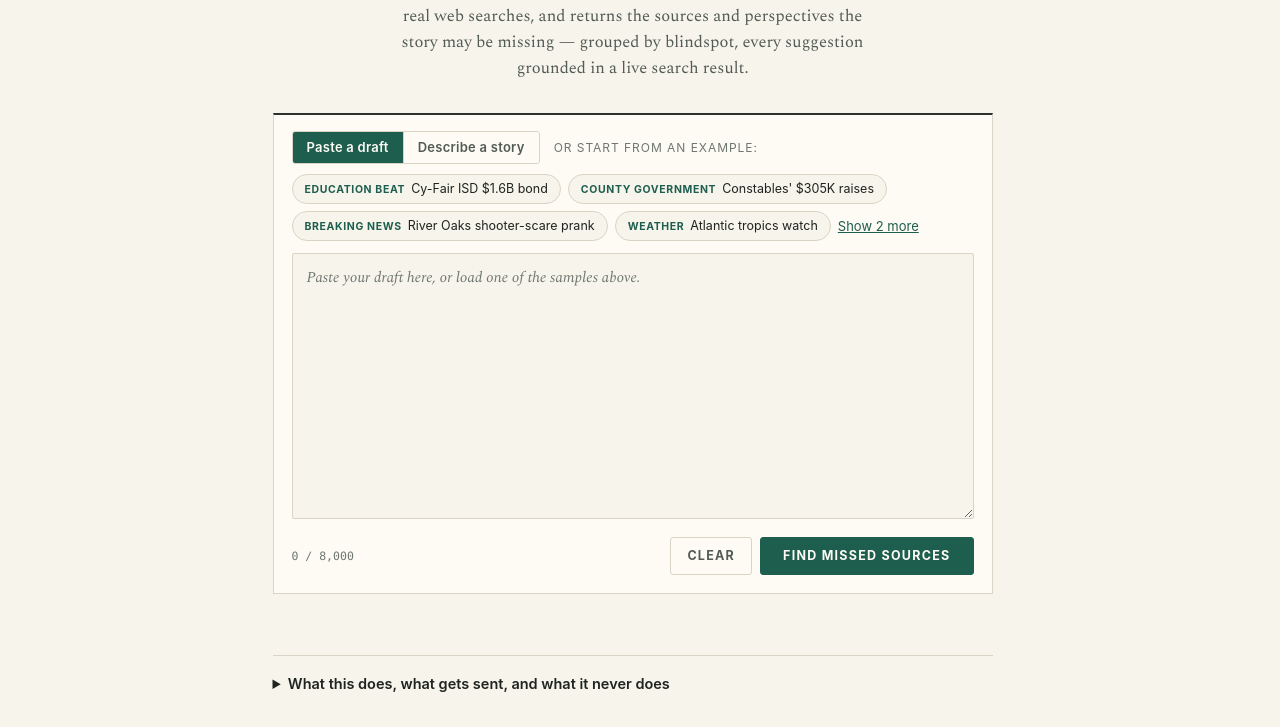
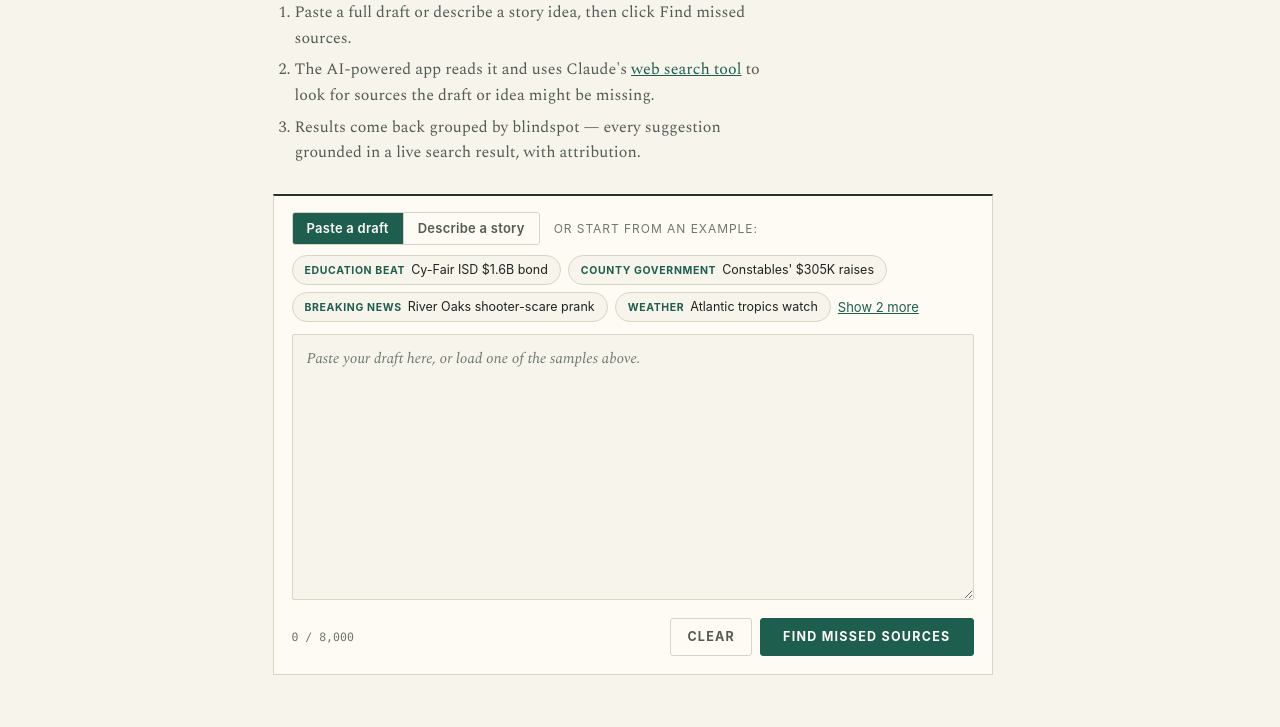
Before and after one commit to tbrown034/source-finder, a website built with Vite: page index.html in a window 1280 px wide. Shown: the part 157-884 px from the top of the page. Built offline with nearby package versions, Linux system fonts and the light colour scheme.

Commit message:
Byline, numbered how-it-works with web-search-tool link, left-aligned brief, disclosure open by default

```diff
--- a/index.html
+++ b/index.html
@@ -16,12 +16,17 @@
   <main class="wrap">
     <section class="brief" aria-labelledby="briefH">
       <h1 id="briefH" class="headline">Who is your story missing?</h1>
-      <p class="dek">
-        Paste a draft or describe a story idea. The desk reads it, runs real
-        web searches, and returns the sources and perspectives the story may
-        be missing — grouped by blindspot, every suggestion grounded in a
-        live search result.
-      </p>
+      <p class="byline">By Trevor Brown</p>
+      <ol class="how">
+        <li>Paste a full draft or describe a story idea, then click
+        Find missed sources.</li>
+        <li>The AI-powered app reads it and uses Claude's
+        <a href="https://platform.claude.com/docs/en/agents-and-tools/tool-use/web-search-tool"
+          rel="noopener" target="_blank">web search tool</a> to look for
+        sources the draft or idea might be missing.</li>
+        <li>Results come back grouped by blindspot — every suggestion
+        grounded in a live search result, with attribution.</li>
+      </ol>
     </section>
 
     <section class="desk" aria-labelledby="inputH">
@@ -61,7 +66,7 @@
       <div id="results"></div>
     </section>
 
-    <details class="disclosure">
+    <details class="disclosure" open>
       <summary>What this does, what gets sent, and what it never does</summary>
       <div class="disclosure-body">
         <p><strong>What the AI does.</strong> One model call per live
--- a/src/styles.css
+++ b/src/styles.css
@@ -107,24 +107,37 @@ body {
   padding: 30px 20px 72px;
 }
 
-.brief { text-align: center; margin-bottom: 30px; }
+.brief { margin-bottom: 28px; }
 
 .headline {
   font-family: var(--serif);
   font-weight: 600;
   font-size: clamp(26px, 4.6vw, 36px);
   line-height: 1.18;
-  margin: 0 0 10px;
+  margin: 0 0 4px;
   text-wrap: balance;
 }
 
-.dek {
+.byline {
+  font: 700 12px var(--sans);
+  text-transform: uppercase;
+  letter-spacing: 0.08em;
+  color: var(--ink-2);
+  margin: 0 0 14px;
+}
+
+.how {
   font-family: var(--serif);
-  font-size: 16.5px;
+  font-size: 16px;
   color: var(--ink-2);
-  margin: 0 auto;
-  max-width: 56ch;
+  margin: 0;
+  padding-left: 22px;
+  max-width: 62ch;
 }
+
+.how li { margin: 0 0 6px; }
+
+.how a { color: var(--accent); }
 
 /* --- the desk (input) --- */
 
```
